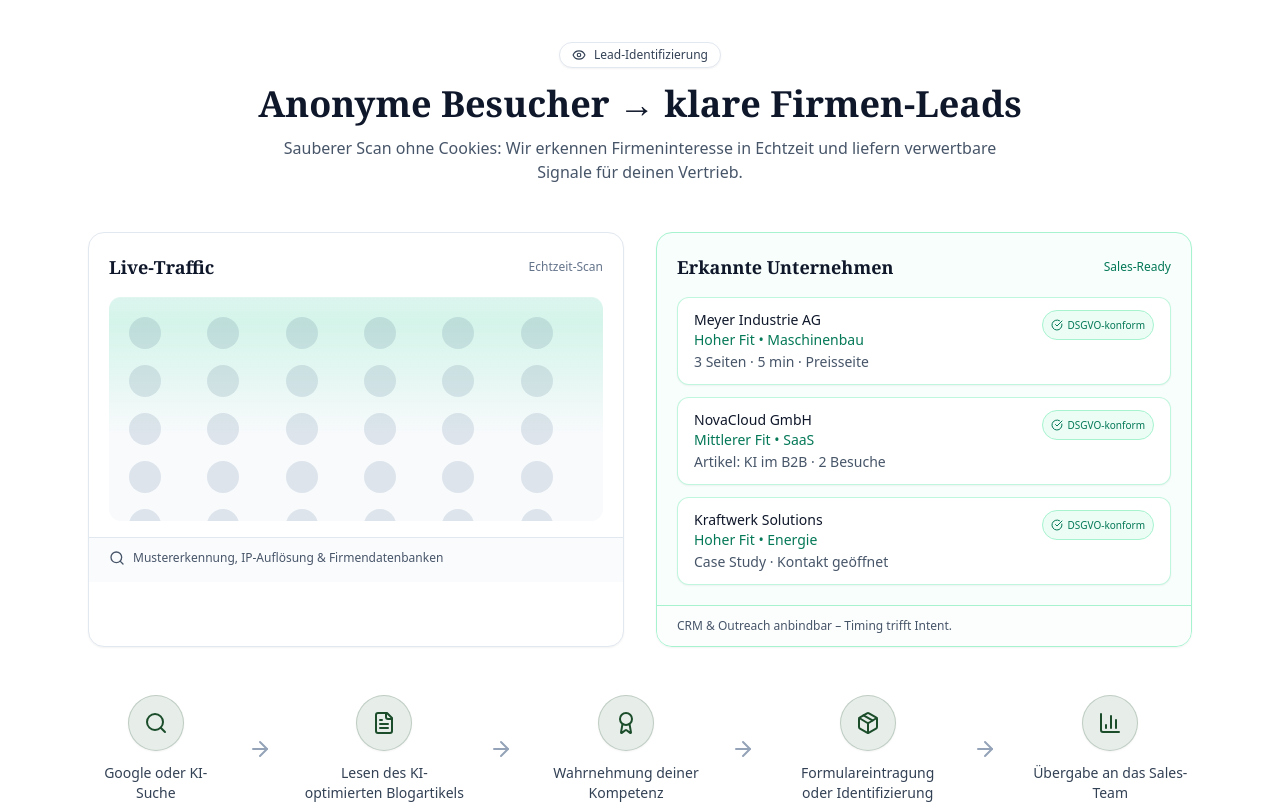
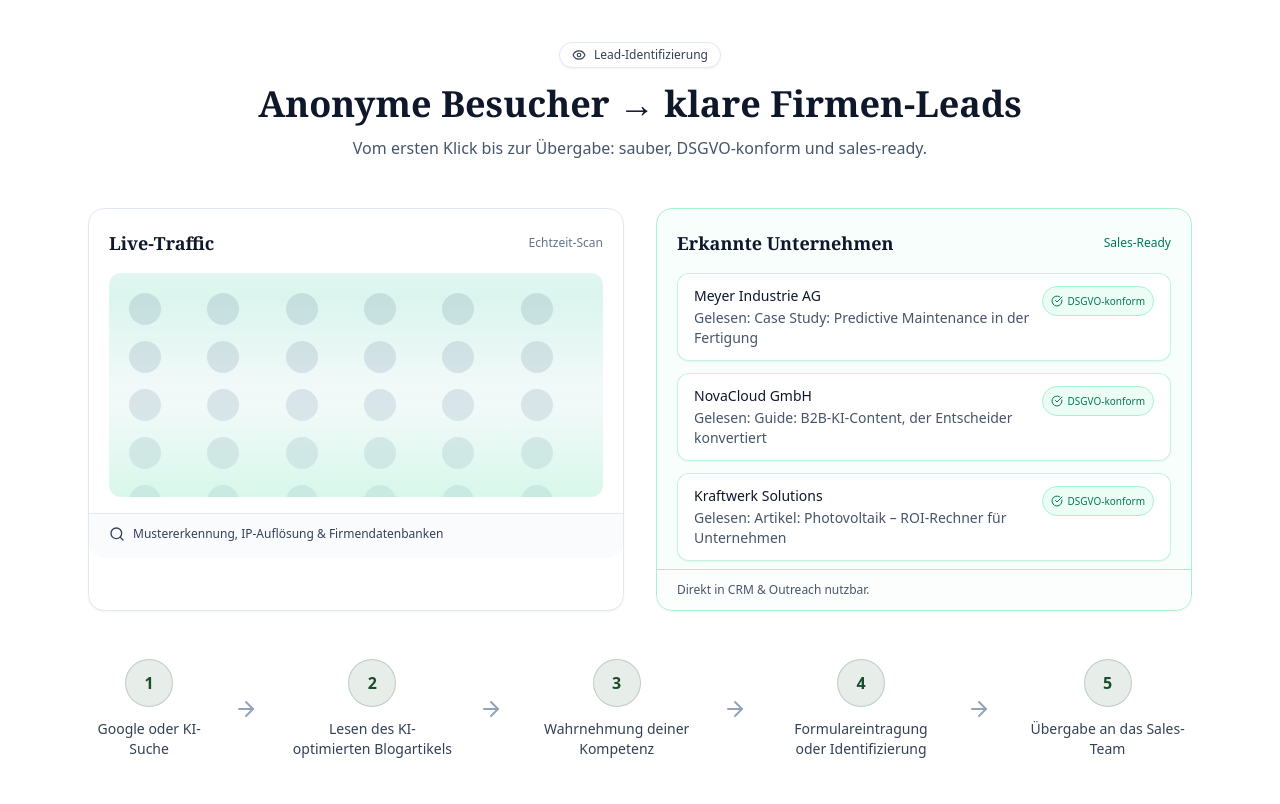
Before and after one commit to lennartnm/findbar_website, a Next.js app: page / in a window 1280 px wide. Shown: the part 3240-4044 px from the top of the page. Built offline with nearby package versions, Linux system fonts and the light colour scheme.

Commit message:
Update page.tsx

```diff
--- a/src/app/page.tsx
+++ b/src/app/page.tsx
@@ -239,20 +239,20 @@ function Hero() {
 }
 
 
-/* ---------------------- VisitorRevealSection (clean) ---------------------- */
+/* ---------------------- VisitorRevealSection (refined) ---------------------- */
 function VisitorRevealSection() {
   const steps = [
-    { title: "Google oder KI-Suche", icon: Search },
-    { title: "Lesen des KI-optimierten Blogartikels", icon: FileText },
-    { title: "Wahrnehmung deiner Kompetenz", icon: Award },
-    { title: "Formulareintragung oder Identifizierung", icon: Package },
-    { title: "Übergabe an das Sales-Team", icon: BarChart3 },
+    "Google oder KI-Suche",
+    "Lesen des KI-optimierten Blogartikels",
+    "Wahrnehmung deiner Kompetenz",
+    "Formulareintragung oder Identifizierung",
+    "Übergabe an das Sales-Team",
   ];
 
   const companies = [
-    { name: "Meyer Industrie AG", fit: "Hoher Fit • Maschinenbau", intent: "3 Seiten · 5 min · Preisseite" },
-    { name: "NovaCloud GmbH", fit: "Mittlerer Fit • SaaS", intent: "Artikel: KI im B2B · 2 Besuche" },
-    { name: "Kraftwerk Solutions", fit: "Hoher Fit • Energie", intent: "Case Study · Kontakt geöffnet" },
+    { name: "Meyer Industrie AG", article: "Case Study: Predictive Maintenance in der Fertigung" },
+    { name: "NovaCloud GmbH", article: "Guide: B2B-KI-Content, der Entscheider konvertiert" },
+    { name: "Kraftwerk Solutions", article: "Artikel: Photovoltaik – ROI-Rechner für Unternehmen" },
   ];
 
   return (
@@ -268,35 +268,35 @@ function VisitorRevealSection() {
             Anonyme Besucher → klare Firmen-Leads
           </h2>
           <p className="mt-3 text-slate-600">
-            Sauberer Scan ohne Cookies: Wir erkennen Firmeninteresse in Echtzeit und liefern verwertbare Signale für deinen Vertrieb.
+            Vom ersten Klick bis zur Übergabe: sauber, DSGVO-konform und sales-ready.
           </p>
         </div>
 
-        {/* Visual Row: Live-Traffic + Matches */}
+        {/* Visual Row */}
         <div className="mt-12 grid gap-8 md:grid-cols-2">
-          {/* Live-Traffic Card (clean, no overlap) */}
+          {/* Live-Traffic Card (kein überlappender Raum) */}
           <div className="relative overflow-hidden rounded-2xl border border-slate-200 bg-white shadow-sm">
             <div className="flex items-center justify-between px-5 pt-5">
               <span className={`text-lg font-semibold ${serifClass}`}>Live-Traffic</span>
               <span className="text-xs text-slate-500">Echtzeit-Scan</span>
             </div>
 
-            {/* Visual area: circles + scan */}
-            <div className="relative px-5 py-4">
+            {/* Visual box */}
+            <div className="relative px-5 pt-4">
               <div className="relative h-56 overflow-hidden rounded-xl bg-slate-50">
-                {/* Dot grid */}
                 <div className="absolute inset-0 grid grid-cols-6 gap-4 p-5">
                   {[...Array(36)].map((_, i) => (
                     <div key={i} className="h-8 w-8 rounded-full bg-slate-300/60" aria-hidden />
                   ))}
                 </div>
-                {/* Scan gradient – confined to visual box */}
-                <div className="absolute inset-0 animate-scanY bg-gradient-to-b from-transparent via-emerald-300/25 to-transparent mix-blend-multiply" />
+                {/* sanfter Grünverlauf + Scan */}
+                <div className="absolute inset-x-0 bottom-0 h-1/2 bg-gradient-to-t from-emerald-200/40 to-transparent" />
+                <div className="absolute inset-0 animate-scanY bg-gradient-to-b from-transparent via-emerald-300/20 to-transparent mix-blend-multiply" />
               </div>
             </div>
 
-            {/* Info bar (separate, no overlap) */}
-            <div className="border-t border-slate-200 bg-slate-50/70 px-5 py-3 text-xs text-slate-600">
+            {/* Info bar bündig am unteren Rand */}
+            <div className="mt-4 border-t border-slate-200 bg-slate-50/70 px-5 py-3 text-xs text-slate-700 rounded-b-2xl">
               <span className="inline-flex items-center gap-2">
                 <Search className="h-4 w-4" />
                 Mustererkennung, IP-Auflösung &amp; Firmendatenbanken
@@ -304,22 +304,22 @@ function VisitorRevealSection() {
             </div>
           </div>
 
-          {/* Recognized companies */}
+          {/* Recognized companies (reduziert) */}
           <div className="relative overflow-hidden rounded-2xl border border-emerald-200 bg-emerald-50/40 shadow-sm">
             <div className="flex items-center justify-between px-5 pt-5">
               <span className={`text-lg font-semibold ${serifClass}`}>Erkannte Unternehmen</span>
               <span className="text-xs text-emerald-700">Sales-Ready</span>
             </div>
-            <ul className="px-5 pb-5 pt-4 space-y-3">
+
+            <ul className="px-5 pt-4 pb-2 space-y-3">
               {companies.map((c, i) => (
                 <li key={i} className="rounded-xl border border-emerald-200/70 bg-white px-4 py-3 text-sm shadow-sm">
                   <div className="flex items-start justify-between gap-3">
                     <div>
                       <div className="font-medium text-slate-900">{c.name}</div>
-                      <div className="text-emerald-700">{c.fit}</div>
-                      <div className="mt-0.5 text-slate-600">{c.intent}</div>
+                      <div className="mt-0.5 text-slate-600">Gelesen: {c.article}</div>
                     </div>
-                    <span className="inline-flex items-center gap-1 rounded-full border border-emerald-200 bg-emerald-50 px-2 py-1 text-[10px] font-medium text-emerald-700">
+                    <span className="shrink-0 inline-flex items-center gap-1 rounded-full border border-emerald-200 bg-emerald-50 px-2 py-1 text-[10px] font-medium text-emerald-700">
                       <CheckCircle className="h-3 w-3" />
                       DSGVO-konform
                     </span>
@@ -327,19 +327,20 @@ function VisitorRevealSection() {
                 </li>
               ))}
             </ul>
+
             <div className="border-t border-emerald-200 bg-white/70 px-5 py-3 text-xs text-slate-600">
-              CRM &amp; Outreach anbindbar – Timing trifft Intent.
+              Direkt in CRM &amp; Outreach nutzbar.
             </div>
           </div>
         </div>
 
-        {/* 5-Step Journey with arrows */}
+        {/* Journey 1–5 mit Pfeilen */}
         <div className="mt-12 flex flex-col items-center gap-8 md:flex-row md:justify-between">
-          {steps.map(({ title, icon: Icon }, i) => (
+          {steps.map((title, i) => (
             <div key={i} className="flex items-center gap-4 md:gap-6">
-              <div className="flex flex-col items-center text-center max-w-[170px]">
-                <div className="flex h-14 w-14 items-center justify-center rounded-full border border-[#1b4d2b33] bg-[#1b4d2b1A] text-[#1b4d2b] shadow-sm">
-                  <Icon className="h-6 w-6" />
+              <div className="flex flex-col items-center text-center max-w-[190px]">
+                <div className="flex h-12 w-12 items-center justify-center rounded-full border border-[#1b4d2b33] bg-[#1b4d2b1A] text-[#1b4d2b] font-semibold">
+                  {i + 1}
                 </div>
                 <p className="mt-3 text-sm text-slate-700">{title}</p>
               </div>
@@ -351,23 +352,16 @@ function VisitorRevealSection() {
         </div>
       </div>
 
-      {/* Scoped keyframes */}
+      {/* Keyframes */}
       <style>{`
-        @keyframes scanY {
-          0% { transform: translateY(-100%); }
-          100% { transform: translateY(100%); }
-        }
-        .animate-scanY {
-          animation: scanY 3s linear infinite;
-          will-change: transform;
-        }
-        @media (prefers-reduced-motion: reduce) {
-          .animate-scanY { animation: none; }
-        }
+        @keyframes scanY { 0% { transform: translateY(-100%); } 100% { transform: translateY(100%); } }
+        .animate-scanY { animation: scanY 3s linear infinite; will-change: transform; }
+        @media (prefers-reduced-motion: reduce) { .animate-scanY { animation: none; } }
       `}</style>
     </section>
   );
 }
+
 
 
 
```
